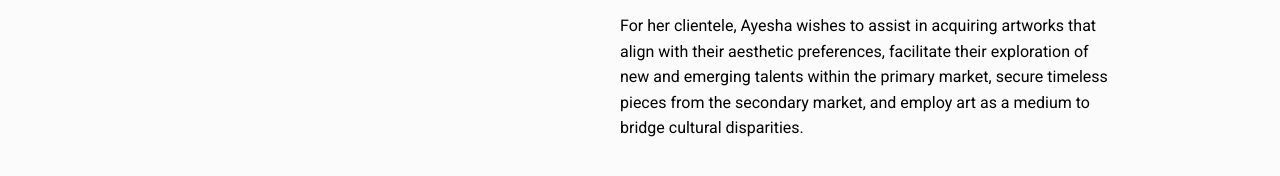
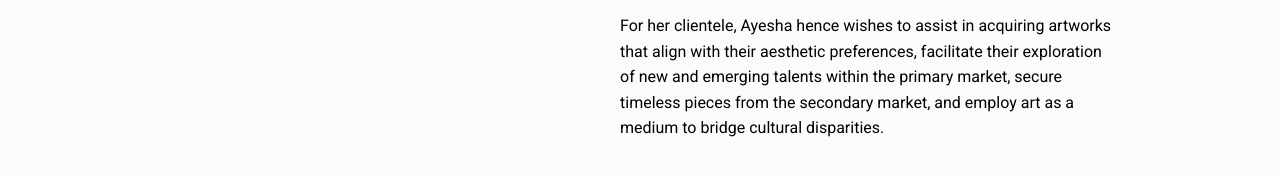
Before and after one commit to Ayeshakapoor2002/Ayeshakapoor2002.github.io, a plain HTML site: page index.html in a window 1280 px wide. Shown: the part 560-736 px from the top of the page. Drawn offline with Linux system fonts and the light colour scheme.

Commit message:
edited intro

```diff
--- a/index.html
+++ b/index.html
@@ -28,4 +28,4 @@
 
                         <p> Ayesha has observed two significant challenges in the Global Art Market: the underrepresentation of various cultures in the art narrative and the inadequate promotion and support for emerging artists. <p>
 
-                            <p>For her clientele, Ayesha wishes to assist in acquiring artworks that align with their aesthetic preferences, facilitate their exploration of new and emerging talents within the primary market, secure timeless pieces from the secondary market, and employ art as a medium to bridge cultural disparities.<p>
+                            <p>For her clientele, Ayesha hence wishes to assist in acquiring artworks that align with their aesthetic preferences, facilitate their exploration of new and emerging talents within the primary market, secure timeless pieces from the secondary market, and employ art as a medium to bridge cultural disparities.<p>
```
